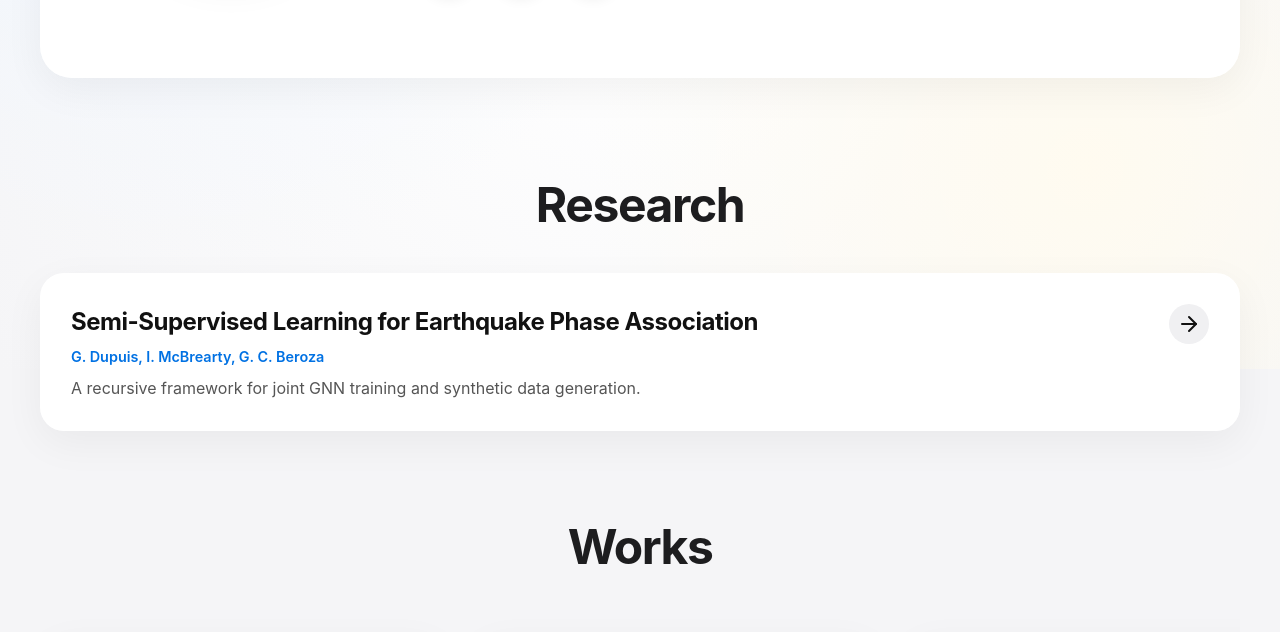
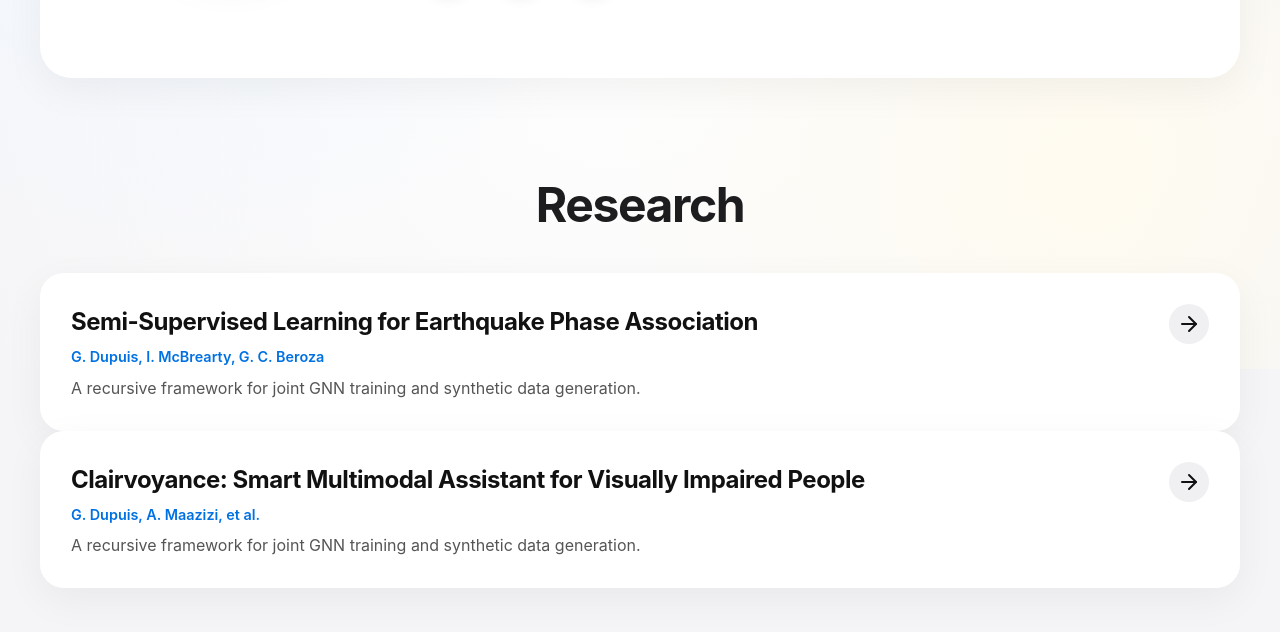
Before and after one commit to puushtab/puushtab.github.io, a plain HTML site: page index.html in a window 1280 px wide. Shown: the part 431-1063 px from the top of the page. Drawn offline with nearby package versions, Linux system fonts and the light colour scheme.

Commit message:
paper tests'

```diff
--- a/index.html
+++ b/index.html
@@ -302,6 +302,16 @@
                 <div class="pub-arrow"><i data-feather="arrow-right"></i></div>
             </a>
         </div>
+            <div class="pub-list">
+            <a href="papers/clairvoyance.pdf" class="glass-panel pub-card">
+                <div class="pub-content">
+                    <div class="pub-title">Clairvoyance: Smart Multimodal Assistant for Visually Impaired People</div>
+                    <div class="pub-authors">G. Dupuis, A. Maazizi, et al.</div>
+                    <p class="pub-desc">A recursive framework for joint GNN training and synthetic data generation.</p>
+                </div>
+                <div class="pub-arrow"><i data-feather="arrow-right"></i></div>
+            </a>
+        </div>
     </section>
 
     <section class="container projects">
```
Also changed, not shown: 1 other file.
